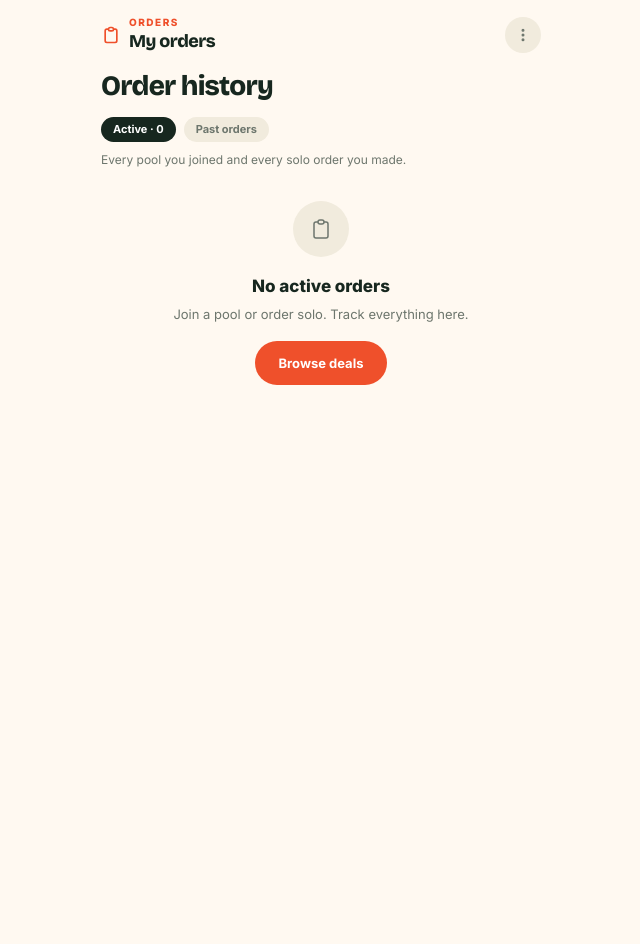
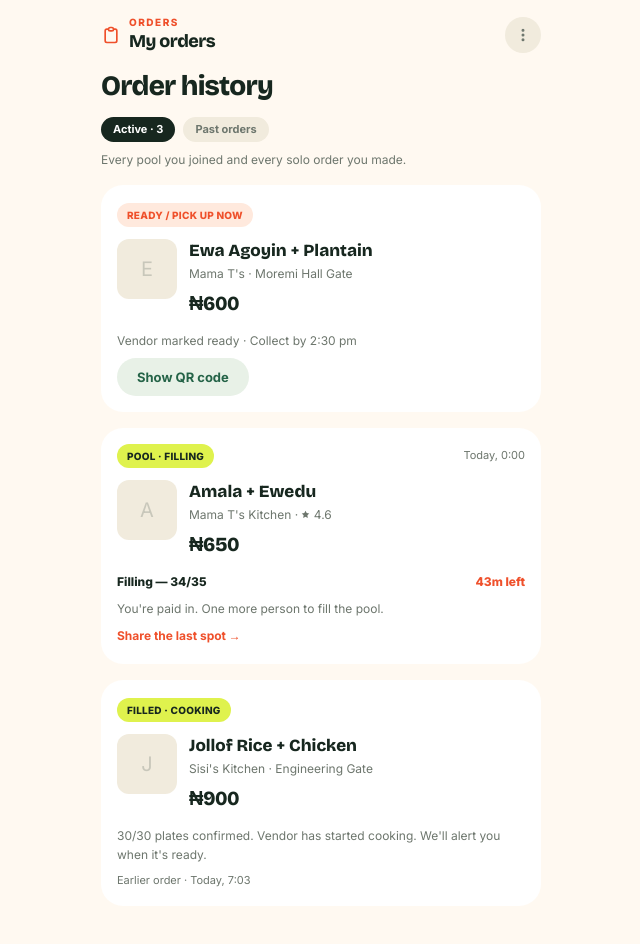
Before and after one commit to fredddyy/chopdrop, a Next.js app: page /orders in a window 1280 px wide. Shown: the top 944 px of the page, without its empty margins (319-959 px from the left). Before the commit the page ends 800 px from the top, so only its background shows below. Built offline with nearby package versions, Linux system fonts and the light colour scheme.

Commit message:
feat: orders page with sample active + past order cards

```diff
--- a/src/app/orders/page.tsx
+++ b/src/app/orders/page.tsx
@@ -38,7 +38,7 @@ export default function OrdersPage() {
         <button type="button" onClick={() => setTab("active")}
           className="h-[25px] px-3 rounded-full text-[11px] font-bold cursor-pointer"
           style={{ background: tab === "active" ? "#17271F" : "var(--sand)", color: tab === "active" ? "white" : "var(--text-secondary)" }}>
-          Active · 0
+          Active · 3
         </button>
         <button type="button" onClick={() => setTab("past")}
           className="h-[25px] px-3 rounded-full text-[11px] font-bold cursor-pointer"
@@ -52,21 +52,106 @@ export default function OrdersPage() {
       </p>
 
       {tab === "active" ? (
-        <div className="px-5 mt-8 flex flex-col items-center text-center">
-          <div className="w-14 h-14 rounded-full flex items-center justify-center mb-4" style={{ background: "var(--sand)" }}>
-            <svg width="24" height="24" viewBox="0 0 24 24" fill="none" stroke="var(--text-muted)" strokeWidth="1.5" strokeLinecap="round"><path d="M9 5H7a2 2 0 0 0-2 2v12a2 2 0 0 0 2 2h10a2 2 0 0 0 2-2V7a2 2 0 0 0-2-2h-2M9 5a2 2 0 0 0 2 2h2a2 2 0 0 0 2-2M9 5a2 2 0 0 1 2-2h2a2 2 0 0 1 2 2" /></svg>
+        <div className="px-5 mt-4 flex flex-col gap-4">
+
+          {/* ── Order 1: Ready / Pick up now ── */}
+          <div className="p-4 rounded-[22px]" style={{ background: "var(--card)" }}>
+            <span className="text-[10px] font-extrabold uppercase tracking-wide px-2.5 py-1 rounded-full inline-block mb-3" style={{ background: "var(--coral-soft)", color: "var(--coral)" }}>
+              Ready / Pick up now
+            </span>
+            <div className="flex items-start gap-3">
+              <div className="w-[60px] h-[60px] rounded-[12px] shrink-0 overflow-hidden" style={{ background: "var(--sand)" }}>
+                <div className="w-full h-full flex items-center justify-center text-[20px]" style={{ color: "var(--text-muted)", opacity: 0.3 }}>E</div>
+              </div>
+              <div className="flex-1 min-w-0">
+                <h4 className="text-[17px] font-extrabold leading-[145%]" style={{ fontFamily: "'Bricolage Grotesque', sans-serif", color: "#17271F" }}>Ewa Agoyin + Plantain</h4>
+                <p className="text-[12px]" style={{ color: "var(--text-muted)" }}>Mama T&apos;s · Moremi Hall Gate</p>
+                <p className="text-[20px] font-extrabold tabular-nums mt-1" style={{ fontFamily: "'Bricolage Grotesque', sans-serif", letterSpacing: "-0.5px", color: "#17271F" }}>{fp(60000)}</p>
+              </div>
+            </div>
+            <p className="text-[12px] mt-3" style={{ color: "var(--text-muted)" }}>Vendor marked ready · Collect by 2:30 pm</p>
+            <button className="mt-2 h-[38px] rounded-full flex items-center justify-center px-5 text-[13px] font-bold cursor-pointer press-feedback" style={{ background: "var(--emerald-soft)", color: "var(--emerald)" }}>
+              Show QR code
+            </button>
           </div>
-          <h2 className="text-[17px] font-extrabold" style={{ color: "#17271F" }}>No active orders</h2>
-          <p className="text-[13px] mt-1" style={{ color: "var(--text-muted)" }}>Join a pool or order solo. Track everything here.</p>
-          <Link href="/discover" className="mt-4 h-[44px] px-6 rounded-full text-[13px] font-bold text-white inline-flex items-center" style={{ background: "var(--coral)" }}>Browse deals</Link>
+
+          {/* ── Order 2: Pool · Filling ── */}
+          <div className="p-4 rounded-[22px]" style={{ background: "var(--card)" }}>
+            <div className="flex items-center justify-between mb-3">
+              <span className="text-[10px] font-extrabold uppercase tracking-wide px-2.5 py-1 rounded-full" style={{ background: "var(--lime)", color: "#17271F" }}>Pool · Filling</span>
+              <span className="text-[11px]" style={{ color: "var(--text-muted)" }}>Today, 0:00</span>
+            </div>
+            <div className="flex items-start gap-3">
+              <div className="w-[60px] h-[60px] rounded-[12px] shrink-0 overflow-hidden" style={{ background: "var(--sand)" }}>
+                <div className="w-full h-full flex items-center justify-center text-[20px]" style={{ color: "var(--text-muted)", opacity: 0.3 }}>A</div>
+              </div>
+              <div className="flex-1 min-w-0">
+                <h4 className="text-[17px] font-extrabold leading-[145%]" style={{ fontFamily: "'Bricolage Grotesque', sans-serif", color: "#17271F" }}>Amala + Ewedu</h4>
+                <p className="text-[12px]" style={{ color: "var(--text-muted)" }}>Mama T&apos;s Kitchen · <svg width="9" height="9" viewBox="0 0 24 24" fill="var(--text-muted)" stroke="none" className="inline-block -mt-px"><path d="M12 2l3.09 6.26L22 9.27l-5 4.87 1.18 6.88L12 17.77l-6.18 3.25L7 14.14 2 9.27l6.91-1.01L12 2z" /></svg> 4.6</p>
+                <p className="text-[20px] font-extrabold tabular-nums mt-1" style={{ fontFamily: "'Bricolage Grotesque', sans-serif", letterSpacing: "-0.5px", color: "#17271F" }}>{fp(65000)}</p>
+              </div>
+            </div>
+            <div className="mt-3 flex items-center justify-between text-[12px] font-extrabold" style={{ color: "#17271F" }}>
+              <span>Filling — 34/35</span>
+              <span style={{ color: "var(--coral)" }}>43m left</span>
+            </div>
+            <p className="text-[12px] mt-2" style={{ color: "var(--text-muted)" }}>You&apos;re paid in. One more person to fill the pool.</p>
+            <button className="mt-2 text-[12px] font-bold cursor-pointer" style={{ color: "var(--coral)" }}>Share the last spot →</button>
+          </div>
+
+          {/* ── Order 3: Filled · Cooking ── */}
+          <div className="p-4 rounded-[22px]" style={{ background: "var(--card)" }}>
+            <span className="text-[10px] font-extrabold uppercase tracking-wide px-2.5 py-1 rounded-full inline-block mb-3" style={{ background: "var(--lime)", color: "#17271F" }}>
+              Filled · Cooking
+            </span>
+            <div className="flex items-start gap-3">
+              <div className="w-[60px] h-[60px] rounded-[12px] shrink-0 overflow-hidden" style={{ background: "var(--sand)" }}>
+                <div className="w-full h-full flex items-center justify-center text-[20px]" style={{ color: "var(--text-muted)", opacity: 0.3 }}>J</div>
+              </div>
+              <div className="flex-1 min-w-0">
+                <h4 className="text-[17px] font-extrabold leading-[145%]" style={{ fontFamily: "'Bricolage Grotesque', sans-serif", color: "#17271F" }}>Jollof Rice + Chicken</h4>
+                <p className="text-[12px]" style={{ color: "var(--text-muted)" }}>Sisi&apos;s Kitchen · Engineering Gate</p>
+                <p className="text-[20px] font-extrabold tabular-nums mt-1" style={{ fontFamily: "'Bricolage Grotesque', sans-serif", letterSpacing: "-0.5px", color: "#17271F" }}>{fp(90000)}</p>
+              </div>
+            </div>
+            <p className="text-[12px] mt-3" style={{ color: "var(--text-muted)" }}>30/30 plates confirmed. Vendor has started cooking. We&apos;ll alert you when it&apos;s ready.</p>
+            <p className="text-[11px] mt-2" style={{ color: "var(--text-muted)" }}>Earlier order · Today, 7:03</p>
+          </div>
         </div>
       ) : (
         <div className="px-5 mt-5">
           <h3 className="text-[17px] font-extrabold mb-3" style={{ fontFamily: "'Bricolage Grotesque', sans-serif", color: "#17271F" }}>Past orders &amp; receipts</h3>
-          <div className="flex flex-col items-center text-center mt-8">
-            <p className="text-[13px]" style={{ color: "var(--text-muted)" }}>No past orders yet.</p>
-            <p className="text-[11px] mt-2" style={{ color: "var(--text-muted)" }}>Reorder picks a cheaper live pool when available. Otherwise, order solo.</p>
+          <div className="flex flex-col gap-3">
+            {[
+              { name: "Chicken Shawarma", price: 80000, type: "POOL", detail: "Collected yesterday · Saved ₦400", hasSaved: true },
+              { name: "Moi Moi + Pap", price: 50000, type: "EXPIRED", detail: "Expired & refunded, 22 Oct", hasSaved: false },
+              { name: "Fried Rice", price: 180000, type: "SOLO", detail: "Collected Monday · Full menu price", hasSaved: false },
+            ].map((order) => (
+              <div key={order.name} className="p-4 rounded-[22px]" style={{ background: "var(--card)" }}>
+                <h4 className="text-[14px] font-bold" style={{ color: "#17271F" }}>{order.name} · {fp(order.price)}</h4>
+                <p className="text-[11px] mt-0.5" style={{ color: "var(--text-muted)" }}>
+                  {order.type} · {order.detail}
+                </p>
+                {order.type !== "EXPIRED" && (
+                  <p className="text-[11px]" style={{ color: "var(--text-muted)" }}>
+                    {order.type === "SOLO" ? "Collected Monday · Full menu price" : ""}
+                  </p>
+                )}
+                {order.type === "EXPIRED" && (
+                  <p className="text-[11px]" style={{ color: "var(--text-muted)" }}>Returned to original payment source</p>
+                )}
+                <div className="flex gap-2 mt-3">
+                  {order.type !== "EXPIRED" && (
+                    <button className="h-[32px] px-4 rounded-full text-[11px] font-bold cursor-pointer press-feedback" style={{ background: "var(--coral)", color: "white" }}>Reorder</button>
+                  )}
+                  <button className="h-[32px] px-4 rounded-full text-[11px] font-bold cursor-pointer press-feedback" style={{ background: "var(--sand)", color: "#17271F" }}>Receipt</button>
+                </div>
+              </div>
+            ))}
           </div>
+          <p className="text-[11px] mt-4" style={{ color: "var(--text-muted)" }}>
+            Reorder picks a cheaper live pool when available. Otherwise, order solo.
+          </p>
         </div>
       )}
 
```
